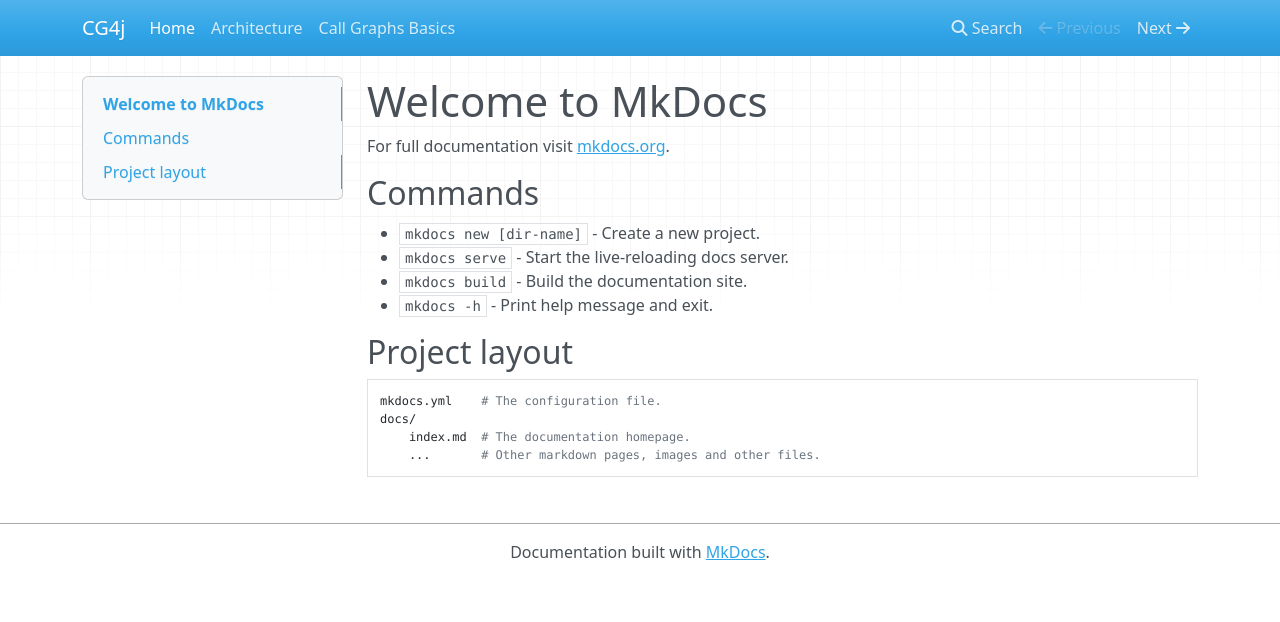
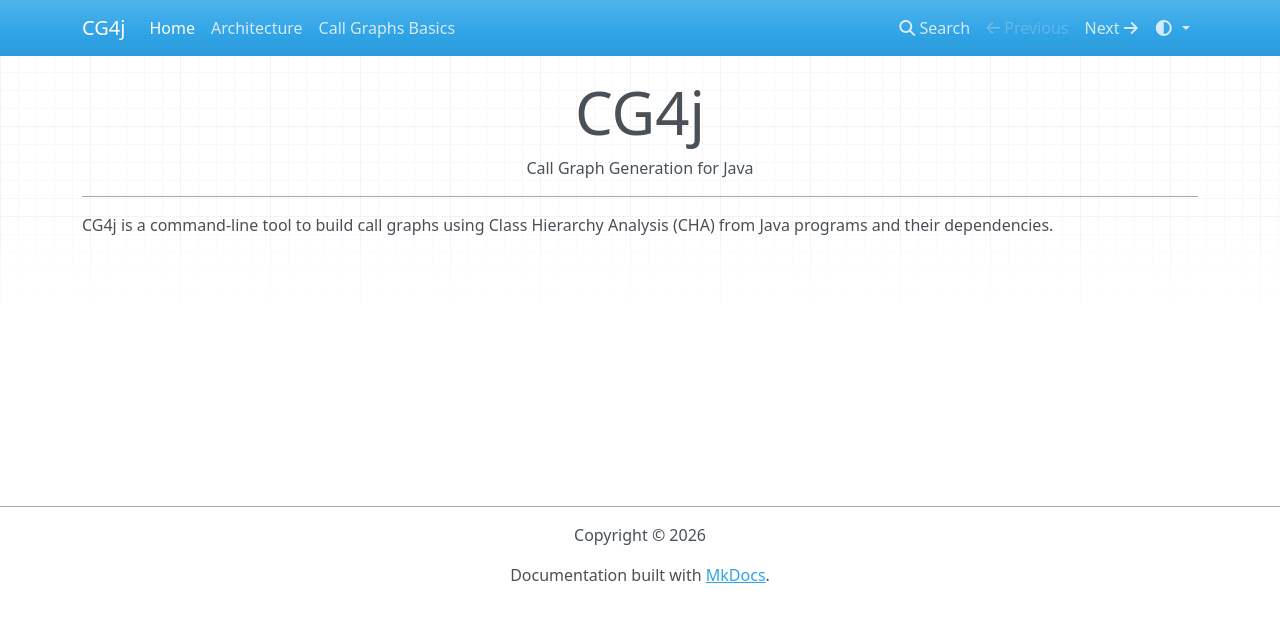
Before and after one commit to cg4j/cg4j, an MkDocs documentation site: the page built from docs/index.md, in a window 1280 px wide. Shown: the top 622 px of the page. Built offline with MkDocs 1.6.1, drawn with Linux system fonts in a browser that asks for light colours; nearby versions of some CDN libraries.

Commit message:
Updated MkDocs with custom CSS, renaming docs files, simple home page, etc [skip ci]

```diff
--- /dev/null
+++ b/docs/css/extra.css
@@ -0,0 +1,22 @@
+/* Homepage */
+
+div.col-md-9 h1:first-of-type {
+    text-align: center;
+    font-size: 60px;
+    font-weight: 300;
+}
+
+div.col-md-9>p:first-of-type {
+    text-align: center;
+}
+
+body.homepage>div.container>div.row>div.col-md-3 {
+    display: none;
+}
+
+/* Add this - makes content column full width */
+body.homepage>div.container>div.row>div.col-md-9 {
+    margin-left: 0;
+    flex: 0 0 100%;
+    max-width: 100%;
+}
--- a/docs/index.md
+++ b/docs/index.md
@@ -1,17 +1,12 @@
-# Welcome to MkDocs
+---
+hide:
+  - toc
+---
 
-For full documentation visit [mkdocs.org](https://www.mkdocs.org).
+# CG4j
 
-## Commands
+Call Graph Generation for Java
 
-* `mkdocs new [dir-name]` - Create a new project.
-* `mkdocs serve` - Start the live-reloading docs server.
-* `mkdocs build` - Build the documentation site.
-* `mkdocs -h` - Print help message and exit.
+---
 
-## Project layout
-
-    mkdocs.yml    # The configuration file.
-    docs/
-        index.md  # The documentation homepage.
-        ...       # Other markdown pages, images and other files.
+CG4j is a command-line tool to build call graphs using Class Hierarchy Analysis (CHA) from Java programs and their dependencies.
--- a/mkdocs.yml
+++ b/mkdocs.yml
@@ -1,9 +1,20 @@
 site_name: CG4j
 nav:
   - Home: index.md
-  - Architecture: ARCHITECTURE.md
-  - Call Graphs Basics: CALLGRAPH-BASICS.md
+  - Architecture: architecture.md
+  - Call Graphs Basics: callgraph-basics.md
 theme:
   name: mkdocs
   locale: en
   color_mode: auto
+  user_color_mode_toggle: true
+
+copyright: Copyright &copy; 2026
+
+extra_css:
+  - css/extra.css
+
+markdown_extensions:
+  - attr_list
+  - def_list
+  - tables
```
Also changed, not shown: docs/architecture.md (renamed from docs/ARCHITECTURE.md), docs/callgraph-basics.md (renamed from docs/CALLGRAPH-BASICS.md).
